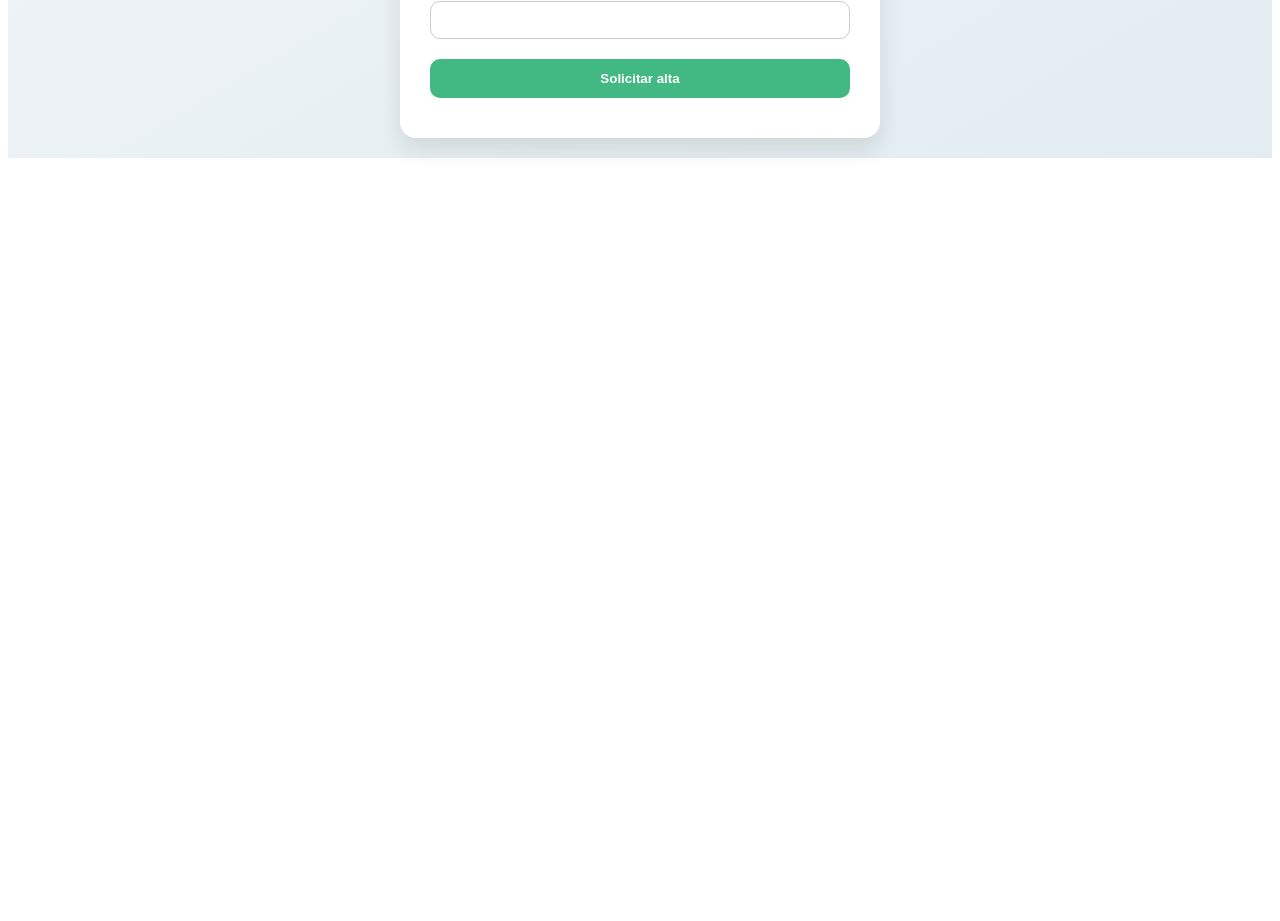
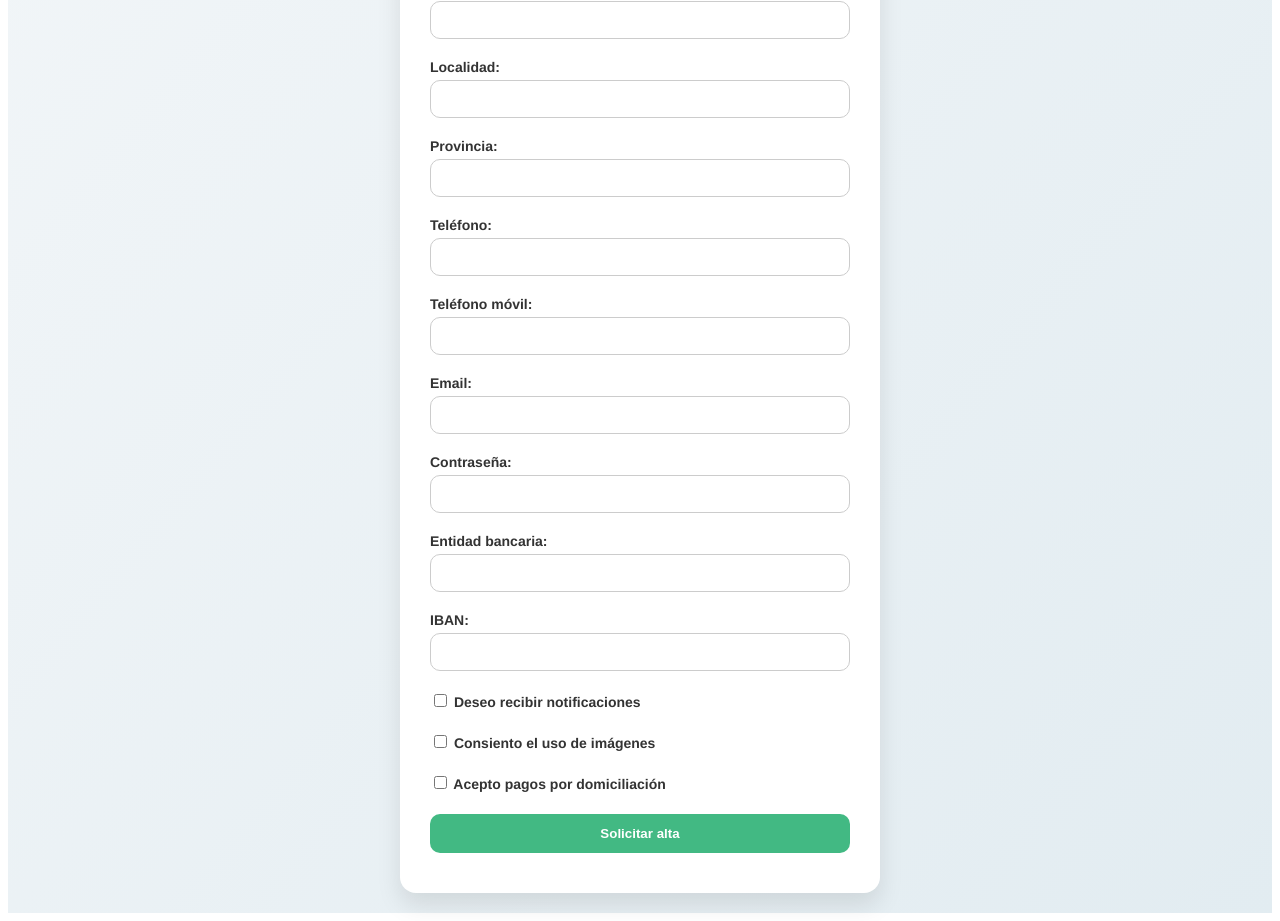
Before and after one commit to marcosvarela5/AICMembers, a Vue app in the folder frontend/: page /register in a window 1280 px wide. Shown: the part 753-1674 px from the top of the page. Before the commit the page ends 919 px from the top, so only its background shows below. Built offline with nearby package versions, Linux system fonts and the light colour scheme.

Commit message:
[FUNC-0] Register form FRONTEND done and working

```diff
--- a/frontend/package.json
+++ b/frontend/package.json
@@ -9,6 +9,7 @@
     "dev": "vite"
   },
   "dependencies": {
+    "axios": "^1.11.0",
     "vue": "^3.2.13",
     "vue-router": "^4.0.3"
   },
--- a/frontend/src/components/RegisterForm.css
+++ b/frontend/src/components/RegisterForm.css
@@ -42,6 +42,13 @@ label {
     text-align: left;
 }
 
+.error {
+    color: red;
+    font-size: 0.85rem;
+    margin-top: 2px;
+    margin-bottom: 12px;
+}
+
 input {
     padding: 10px 14px;
     margin-bottom: 20px;
--- a/frontend/src/components/RegisterForm.vue
+++ b/frontend/src/components/RegisterForm.vue
@@ -4,23 +4,85 @@
       <img src="@/assets/aic.jpg" alt="AIC logo" class="logo" />
 
       <form class="form" @submit.prevent="handleSubmit">
+        <!-- Datos personales -->
         <label for="name">Nombre:</label>
-        <input id="name" v-model="form.name" required />
+        <input id="name" v-model="form.name" @input="validateField('name')" />
+        <span class="error" v-if="errors.name">{{ errors.name }}</span>
 
         <label for="surname">Apellidos:</label>
-        <input id="surname" v-model="form.surname" required />
+        <input id="surname" v-model="form.surname" @input="validateField('surname')" />
+        <span class="error" v-if="errors.surname">{{ errors.surname }}</span>
 
         <label for="dni">DNI:</label>
-        <input id="dni" v-model="form.dni" required />
+        <input id="dni" v-model="form.dni" @input="validateField('dni')" />
+        <span class="error" v-if="errors.dni">{{ errors.dni }}</span>
 
         <label for="birthDate">Fecha de nacimiento:</label>
-        <input id="birthDate" type="date" v-model="form.birthDate" required />
+        <input id="birthDate" type="date" v-model="form.birthDate" @input="validateField('birthDate')" />
+        <span class="error" v-if="errors.birthDate">{{ errors.birthDate }}</span>
 
+        <!-- Dirección -->
+        <label for="address">Dirección:</label>
+        <input id="address" v-model="form.address" @input="validateField('address')" />
+        <span class="error" v-if="errors.address">{{ errors.address }}</span>
+
+        <label for="zipCode">Código Postal:</label>
+        <input id="zipCode" v-model="form.zipCode" @input="validateField('zipCode')" />
+        <span class="error" v-if="errors.zipCode">{{ errors.zipCode }}</span>
+
+        <label for="town">Localidad:</label>
+        <input id="town" v-model="form.town" @input="validateField('town')" />
+        <span class="error" v-if="errors.town">{{ errors.town }}</span>
+
+        <label for="province">Provincia:</label>
+        <input id="province" v-model="form.province" @input="validateField('province')" />
+        <span class="error" v-if="errors.province">{{ errors.province }}</span>
+
+        <!-- Contacto -->
+        <label for="telephone">Teléfono:</label>
+        <input id="telephone" v-model="form.telephone" @input="validateField('telephone')" />
+        <span class="error" v-if="errors.telephone">{{ errors.telephone }}</span>
+
+        <label for="mobilePhone">Teléfono móvil:</label>
+        <input id="mobilePhone" v-model="form.mobilePhone" @input="validateField('mobilePhone')" />
+        <span class="error" v-if="errors.mobilePhone">{{ errors.mobilePhone }}</span>
+
+        <!-- Login -->
         <label for="email">Email:</label>
-        <input id="email" type="email" v-model="form.email" required />
+        <input id="email" type="email" v-model="form.email" @input="validateField('email')" />
+        <span class="error" v-if="errors.email">{{ errors.email }}</span>
 
         <label for="password">Contraseña:</label>
-        <input id="password" type="password" v-model="form.password" required />
+        <input id="password" type="password" v-model="form.password" @input="validateField('password')" />
+        <span class="error" v-if="errors.password">{{ errors.password }}</span>
+
+        <!-- Datos bancarios -->
+        <label for="bankName">Entidad bancaria:</label>
+        <input id="bankName" v-model="form.bankName" @input="validateField('bankName')" />
+        <span class="error" v-if="errors.bankName">{{ errors.bankName }}</span>
+
+        <label for="iban">IBAN:</label>
+        <input id="iban" v-model="form.iban" @input="validateField('iban')" />
+        <span class="error" v-if="errors.iban">{{ errors.iban }}</span>
+
+        <!-- Consentimientos -->
+        <label>
+          <input type="checkbox" v-model="form.receivesNotifications" />
+          Deseo recibir notificaciones
+        </label>
+        <span class="error" v-if="errors.receivesNotifications">{{ errors.receivesNotifications }}</span>
+
+        <label>
+          <input type="checkbox" v-model="form.imageConsent" />
+          Consiento el uso de imágenes
+        </label>
+        <span class="error" v-if="errors.imageConsent">{{ errors.imageConsent }}</span>
+
+        <label>
+          <input type="checkbox" v-model="form.acceptPayments" />
+          Acepto pagos por domiciliación
+        </label>
+        <span class="error" v-if="errors.acceptPayments">{{ errors.acceptPayments }}</span>
 
         <button type="submit">Solicitar alta</button>
       </form>
@@ -28,8 +90,8 @@
   </div>
 </template>
 
-
 <script setup lang="ts">
+import axios from 'axios'
 import { reactive } from 'vue'
 import './RegisterForm.css'
 
@@ -38,13 +100,111 @@ const form = reactive({
   surname: '',
   dni: '',
   birthDate: '',
+  address: '',
+  zipCode: '',
+  town: '',
+  province: '',
+  telephone: '',
+  mobilePhone: '',
   email: '',
   password: '',
-  // pending fields
+  bankName: '',
+  iban: '',
+  receivesNotifications: false,
+  imageConsent: false,
+  acceptPayments: false
 })
 
-function handleSubmit() {
-  console.log('Datos del formulario:', form)
-  //logica de petición en progreso
+const errors = reactive<Record<string, string>>({})
+
+function validateField(field: string) {
+  switch (field) {
+    case 'name':
+      errors.name = form.name.trim() ? '' : 'El nombre es obligatorio.'
+      break
+    case 'surname':
+      errors.surname = form.surname.trim() ? '' : 'Los apellidos son obligatorios.'
+      break
+    case 'dni':
+      errors.dni = form.dni.trim() ? '' : 'El DNI es obligatorio.'
+      break
+    case 'birthDate':
+      errors.birthDate = form.birthDate ? '' : 'La fecha de nacimiento es obligatoria.'
+      break
+    case 'address':
+      errors.address = form.address.trim() ? '' : 'La dirección es obligatoria.'
+      break
+    case 'zipCode':
+      errors.zipCode = form.zipCode.trim() ? '' : 'El código postal es obligatorio.'
+      break
+    case 'town':
+      errors.town = form.town.trim() ? '' : 'La localidad es obligatoria.'
+      break
+    case 'province':
+      errors.province = form.province.trim() ? '' : 'La provincia es obligatoria.'
+      break
+    case 'telephone':
+      errors.telephone = /^[0-9]+$/.test(form.telephone) ? '' : 'El teléfono debe ser numérico.'
+      break
+    case 'mobilePhone':
+      errors.mobilePhone = /^[0-9]+$/.test(form.mobilePhone) ? '' : 'El móvil debe ser numérico.'
+      break
+    case 'email':
+      errors.email = /^[^\s@]+@[^\s@]+\.[^\s@]+$/.test(form.email) ? '' : 'El email no es válido.'
+      break
+    case 'password':
+      errors.password = form.password.length >= 6 ? '' : 'La contraseña debe tener al menos 6 caracteres.'
+      break
+    case 'bankName':
+      errors.bankName = form.bankName.trim() ? '' : 'El banco es obligatorio.'
+      break
+    case 'iban':
+      errors.iban = /^[A-Z]{2}[0-9]{2}[A-Z0-9]{1,30}$/.test(form.iban) ? '' : 'El IBAN no es válido.'
+      break
+  }
+}
+
+function validateAll(): boolean {
+  Object.keys(form).forEach((key) => validateField(key))
+  if (!form.receivesNotifications) errors.receivesNotifications = 'Este campo es obligatorio.'
+  if (!form.imageConsent) errors.imageConsent = 'Este campo es obligatorio.'
+  if (!form.acceptPayments) errors.acceptPayments = 'Este campo es obligatorio.'
+  return Object.values(errors).every(msg => msg === '')
+}
+
+async function handleSubmit() {
+  if (!validateAll()) {
+    alert('Hay errores en el formulario.')
+    return
+  }
+
+  try {
+    const response = await axios.post('http://localhost:8080/api/auth/register', form)
+    alert('¡Registro completado con éxito!')
+
+    // Limpiar el formulario
+    Object.assign(form, {
+      name: '',
+      surname: '',
+      dni: '',
+      birthDate: '',
+      address: '',
+      zipCode: '',
+      town: '',
+      province: '',
+      telephone: '',
+      mobilePhone: '',
+      email: '',
+      password: '',
+      bankName: '',
+      iban: '',
+      receivesNotifications: false,
+      imageConsent: false,
+      acceptPayments: false
+    })
+  } catch (error) {
+    console.error('Error al registrar:', error)
+    alert('Ha ocurrido un error al registrar. Revisa los datos.')
+  }
 }
 </script>
```
Also changed, not shown: 2 other files (tests, documents, lock files or other folders).
